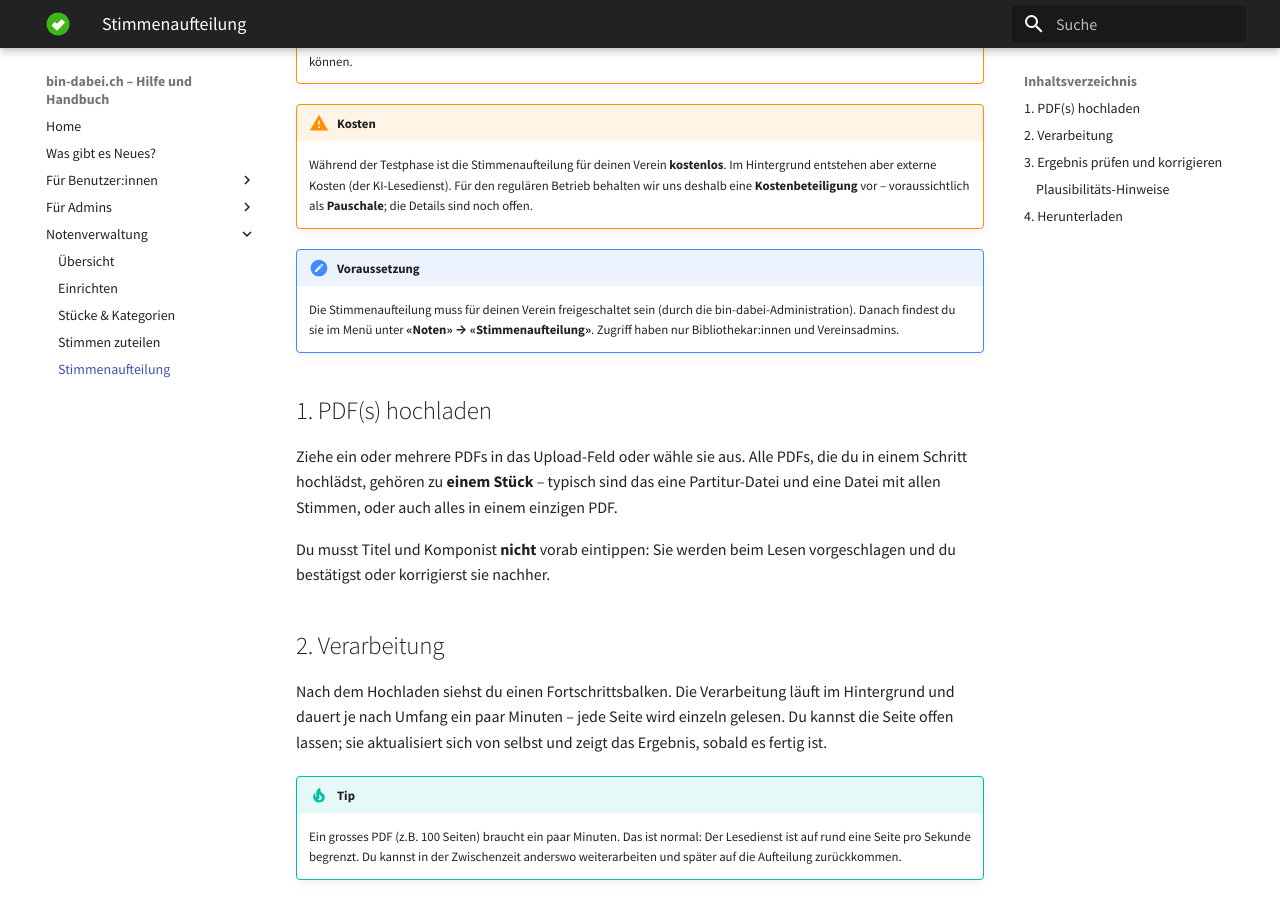
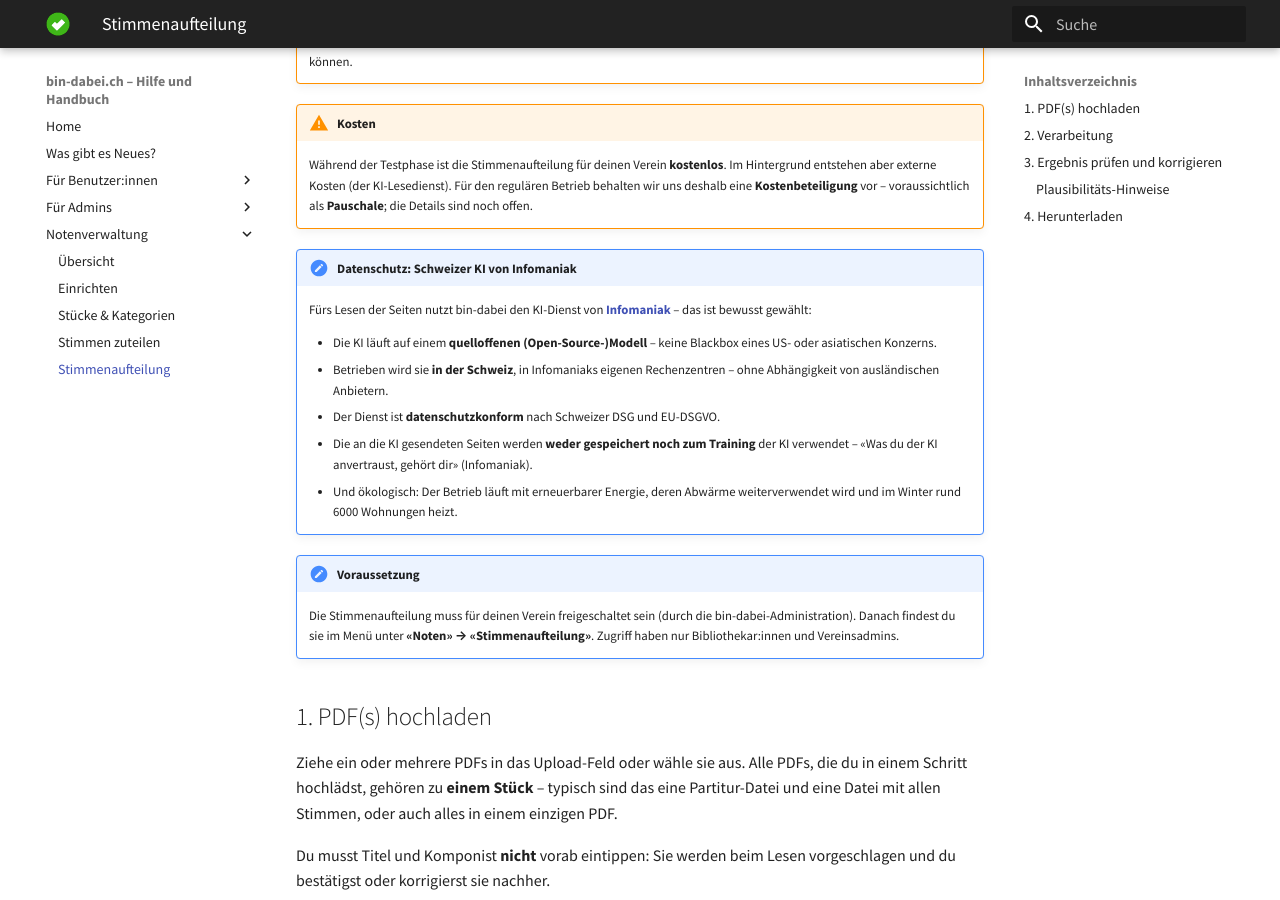
Before and after one commit to ritterg/bin-dabei-dokumentation, an MkDocs documentation site: the page built from docs/noten/stimmenaufteilung.md, in a window 1280 px wide and 900 px high, scrolled down 477 px. Built offline with MkDocs 1.6.1 and Material for MkDocs 9.7.7, drawn with Linux system fonts in a browser that asks for light colours; some web fonts are replaced.

Commit message:
docs(stimmenaufteilung): add data-protection note about Infomaniak AI
Explain that the part-splitting AI runs on an open-source model hosted by
Infomaniak in Switzerland, is DSG/GDPR-compliant, and that submitted pages
are neither stored nor used for training. Links to the Infomaniak AI page.

Co-Authored-By: Claude Opus 4.8 (1M context) <noreply@anthropic.com>

```diff
--- a/docs/noten/stimmenaufteilung.md
+++ b/docs/noten/stimmenaufteilung.md
@@ -9,6 +9,15 @@ Du hast ein Sammel-PDF – eine Partitur mit allen Einzelstimmen, oder einen Sta
 
 !!! warning "Kosten"
     Während der Testphase ist die Stimmenaufteilung für deinen Verein **kostenlos**. Im Hintergrund entstehen aber externe Kosten (der KI-Lesedienst). Für den regulären Betrieb behalten wir uns deshalb eine **Kostenbeteiligung** vor – voraussichtlich als **Pauschale**; die Details sind noch offen.
+
+!!! note "Datenschutz: Schweizer KI von Infomaniak"
+    Fürs Lesen der Seiten nutzt bin-dabei den KI-Dienst von **[Infomaniak](https://www.infomaniak.com/de/hosting/ai-services)** – das ist bewusst gewählt:
+
+    - Die KI läuft auf einem **quelloffenen (Open-Source-)Modell** – keine Blackbox eines US- oder asiatischen Konzerns.
+    - Betrieben wird sie **in der Schweiz**, in Infomaniaks eigenen Rechenzentren – ohne Abhängigkeit von ausländischen Anbietern.
+    - Der Dienst ist **datenschutzkonform** nach Schweizer DSG und EU-DSGVO.
+    - Die an die KI gesendeten Seiten werden **weder gespeichert noch zum Training** der KI verwendet – «Was du der KI anvertraust, gehört dir» (Infomaniak).
+    - Und ökologisch: Der Betrieb läuft mit erneuerbarer Energie, deren Abwärme weiterverwendet wird und im Winter rund 6000 Wohnungen heizt.
 
 !!! note "Voraussetzung"
     Die Stimmenaufteilung muss für deinen Verein freigeschaltet sein (durch die bin-dabei-Administration). Danach findest du sie im Menü unter **«Noten» → «Stimmenaufteilung»**. Zugriff haben nur Bibliothekar:innen und Vereinsadmins.
```
